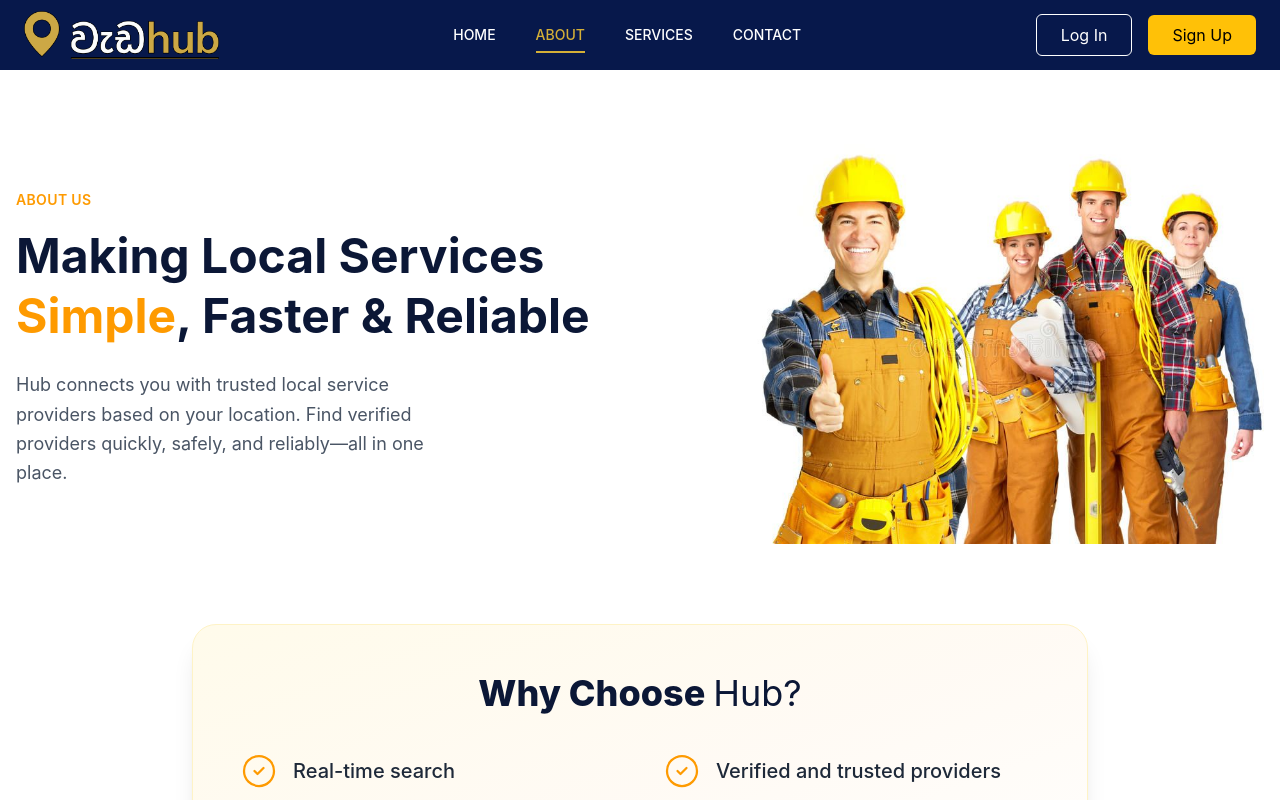
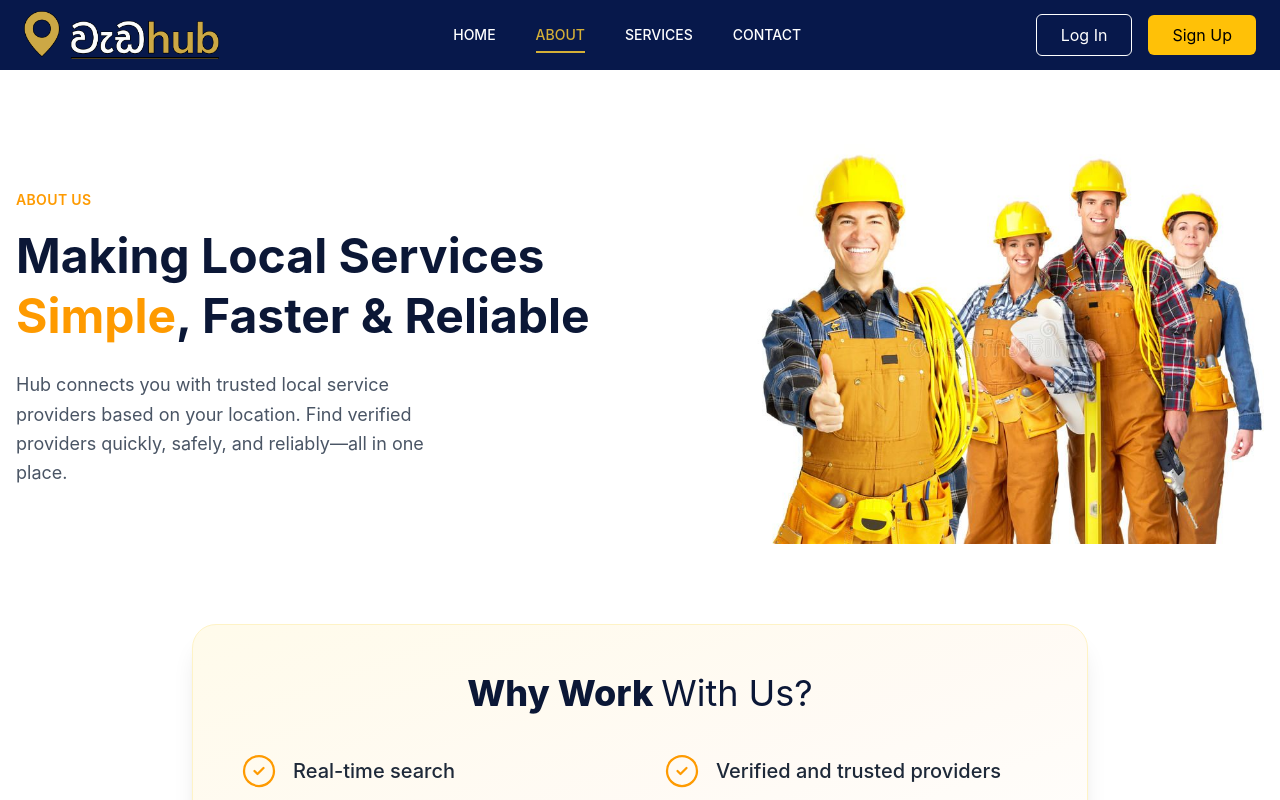
Before and after one commit to sathsararns/wedaHub-frontend, a React app: page /about in a window 1280 px wide. Shown: the top 800 px of the page. Built offline with nearby package versions, Linux system fonts and the light colour scheme; the HTML template or start-up script is replaced by a standard one.

Commit message:
feat: update header text in AboutUsHeader component for clarity

```diff
--- a/src/components/about/AboutUsHeader.jsx
+++ b/src/components/about/AboutUsHeader.jsx
@@ -54,7 +54,7 @@ function AboutUsHeader() {
           {/* Card Title */}
           <div className="text-center mb-10">
             <h2 className="text-3xl md:text-4xl font-extrabold text-[#0b1736]">
-              Why Choose <span className="font-normal text-[#0b1736]">Hub?</span>
+              Why Work <span className="font-normal text-[#0b1736]">With Us?</span>
             </h2>
           </div>
 
```
